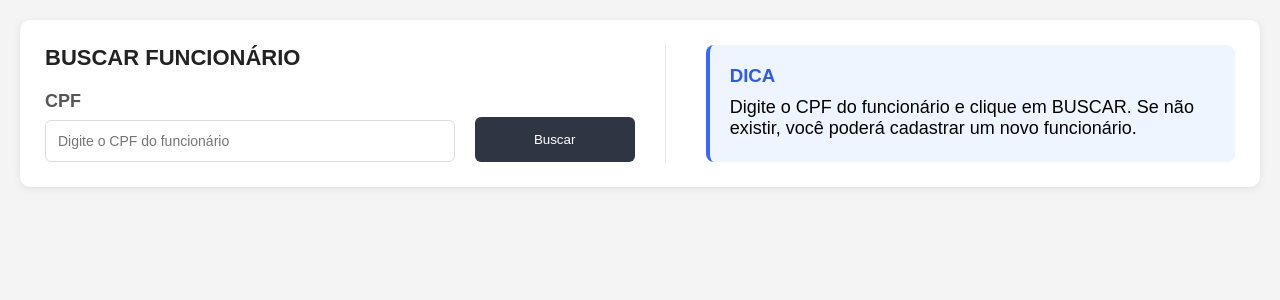
After one commit to euocas/ideal, a PHP site: page /app/views/funcionarios/index.php in a window 1280 px wide. The commit adds this page. Shown: the top 300 px of the page. Run offline with PHP 8.4, Linux system fonts and the light colour scheme.

Commit message:
feat: implementa funcionario
- adicionada estrutura visual da página funcionários
- corrigindo pequenos detalhes visual como ex. Ícone da aba de navegador
- eliminado pagina redefinirsenha.php que estava em duplicidade de conteúdo comm esqueceuSenha.php

```diff
--- a/app/views/dashboard/index.php
+++ b/app/views/dashboard/index.php
@@ -19,6 +19,10 @@ if (session_status() !== PHP_SESSION_ACTIVE) {
 
     <!-- FONT AWESOME -->
     <link rel="stylesheet" href="https://cdnjs.cloudflare.com/ajax/libs/font-awesome/6.5.2/css/all.min.css">
+
+  <!-- Icone na Aba de navegador-->
+        <link rel="shortcut icon" href="assets/icons/home.png" type="image/x-icon">
+
 
 </head>
 
--- /dev/null
+++ b/app/views/funcionarios/index.php
@@ -0,0 +1,46 @@
+<!DOCTYPE html>
+<html lang="en">
+
+<head>
+    <meta charset="UTF-8">
+    <meta name="viewport" content="width=device-width, initial-scale=1.0">
+    <title>Funcionários</title>
+    <!-- Icone na Aba de navegador-->
+    <link rel="shortcut icon" href="assets/icons/funcionario.png" type="image/x-icon">
+    <link rel="stylesheet" href="assets/css/funcionarios.css">
+</head>
+
+<body>
+    <div class="container-funcionario">
+        <!-- BUSCA -->
+        <section class=" card busca-funcionario">
+
+            <div class="busca-esquerda">
+                <h2>BUSCAR FUNCIONÁRIO</h2>
+
+                <form action="" method="POST">
+
+                    <div class="campo">
+                        <label>CPF</label>
+
+                        <input type="text" name="cpf" placeholder="Digite o CPF do funcionário">
+                    </div>
+
+                    <button type="submit" class="btn-buscar">
+                        Buscar
+                    </button>
+                </form>
+            </div>
+
+            <div class="dica">
+
+                <h3>DICA</h3>
+                <p> Digite o CPF do funcionário e clique em BUSCAR. Se não existir, você poderá cadastrar um novo funcionário.
+                </p>
+
+            </div>
+        </section>
+
+</body>
+
+</html>
```
Also changed, not shown: app/controllers/EsqueciSenhaController.php (+5 -2 lines), app/controllers/FuncionariosController.php (added, +11 -0 lines), app/views/auth/redefinirsenha.php (deleted, +0 -94 lines), public/index.php (+8 -0 lines), app/controllers/FuncionarioController.php (added), public/assets/css/funcionarios.css (added), public/assets/icons/guindaste.png (added).
